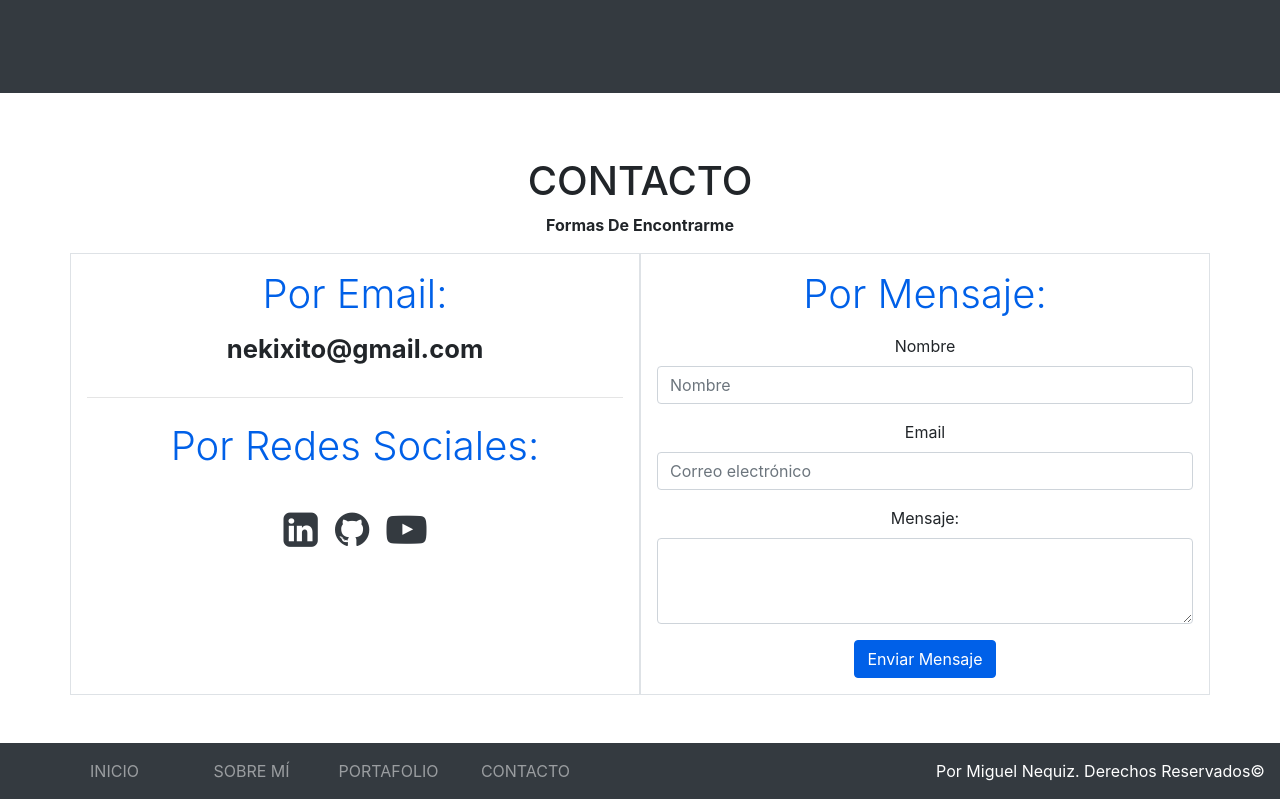
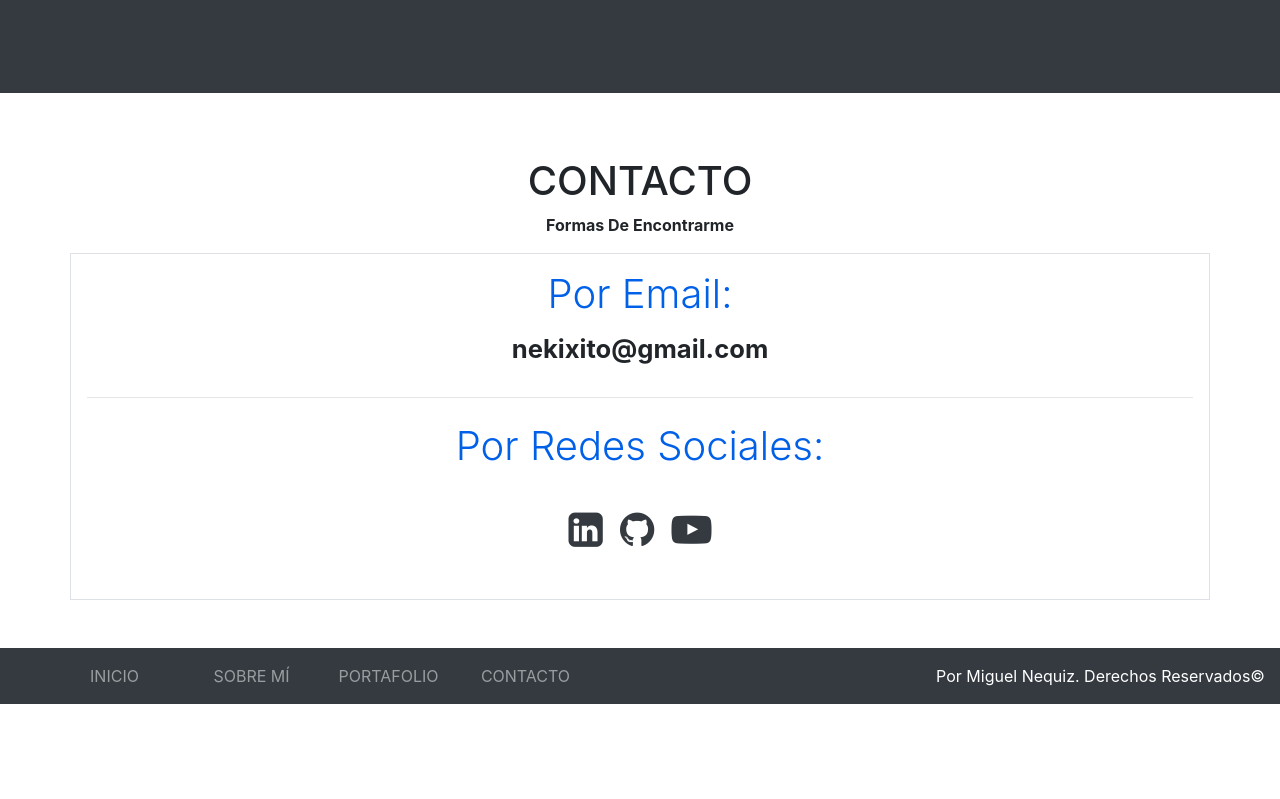
Before and after one commit to nekixito/nekixito.github.io, a plain HTML site: page index.html in a window 1280 px wide. Shown: the part 2551-3350 px from the top of the page. After the commit the page ends 3255 px from the top, so only its background shows below. Drawn offline with nearby package versions, Linux system fonts and the light colour scheme.

Commit message:
Se quita la parte de enviar correo

```diff
--- a/index.html
+++ b/index.html
@@ -203,7 +203,7 @@
         <p class="text-center mt-2 text-capitalize descripcion-encabezado">Formas de encontrarme</p>
         <div class="container text-center">
             <div class="row">
-                <div class="col-12 col-lg-6 border p-3">
+                <div class="col-12 col-lg-12 border p-3">
                     <p class="titulo-forma-contacto display-4 text-capitalize">Por Email:</p>
                     <p class="correo display-3 pb-3"><strong>nekixito@gmail.com</strong> </p>
                     <hr>
@@ -230,6 +230,7 @@
                         </nav>
                     </p>
                 </div>
+                <!--
                 <form class="formulario col-12 col-lg-6 border p-3">
 
 
@@ -252,7 +253,7 @@
 
                     <button type="submit" class="btn btn-primary">Enviar Mensaje</button>
                 </form>
-
+                -->
             </div>
         </div>
     </section>
```
